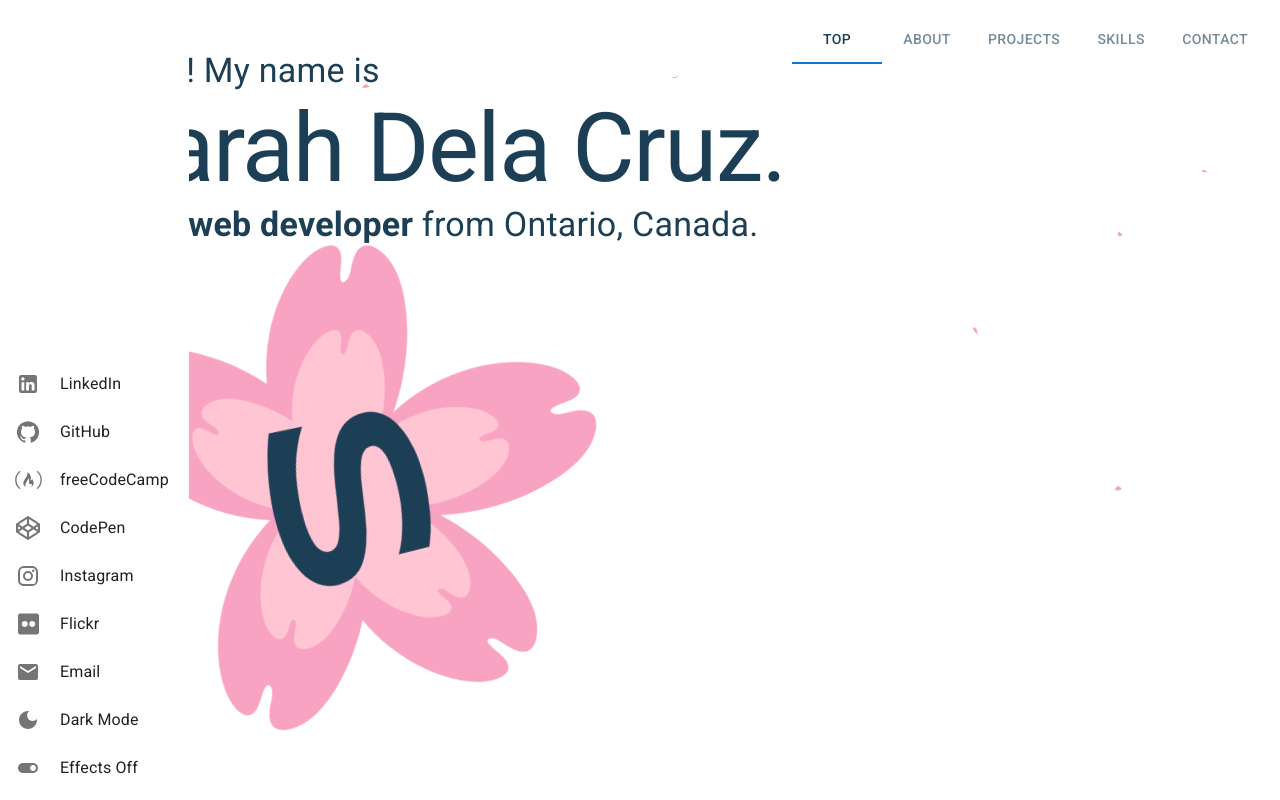
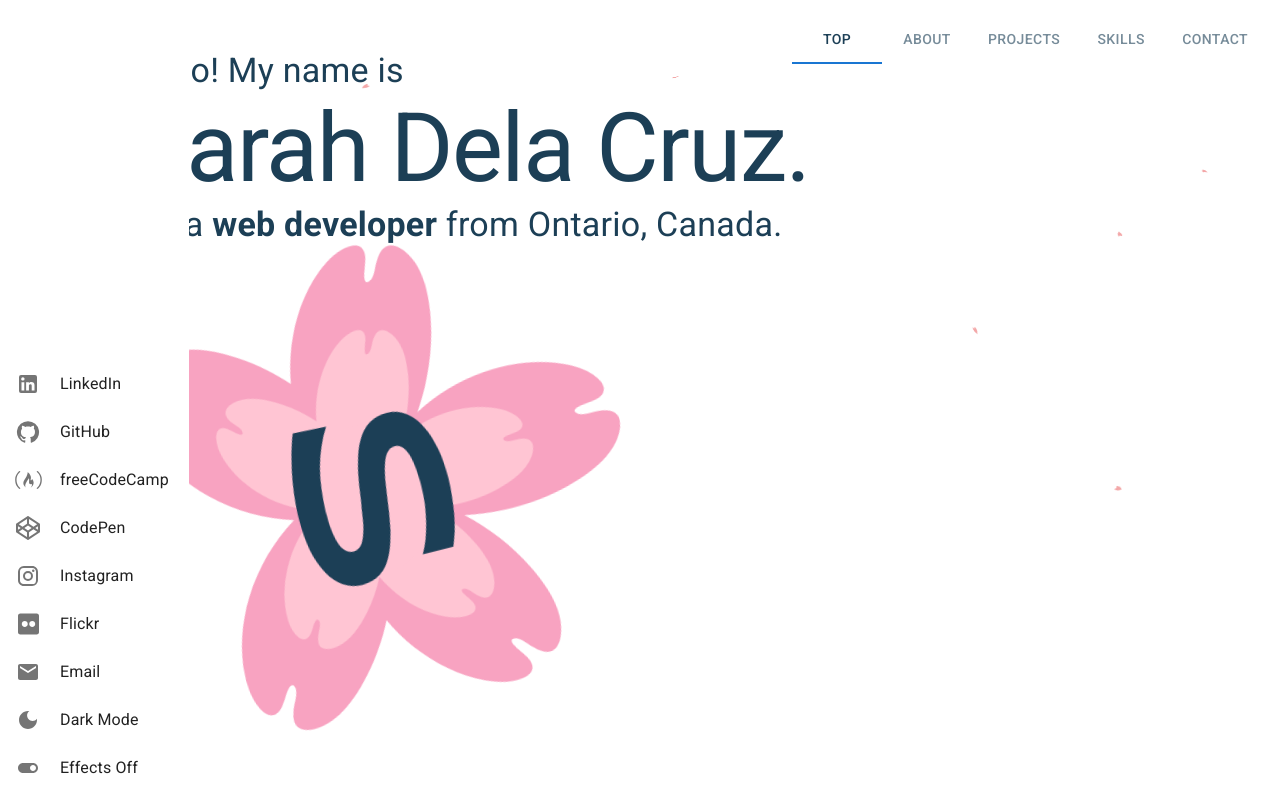
Before and after one commit to sarahdeecee/sarahdeecee.github.io, a React (Create React App) app: page / in a window 1280 px wide. Shown: the top 800 px of the page. Built offline with nearby package versions, Linux system fonts and the light colour scheme.

Commit message:
add padding to left of content

```diff
--- a/src/App.css
+++ b/src/App.css
@@ -30,7 +30,7 @@
   height: 100%;
   margin: 0;
   align-items: center;
-  padding-right: 1.5em;
+  padding: 0 1.5em;
 }
 
 #landing {
```
